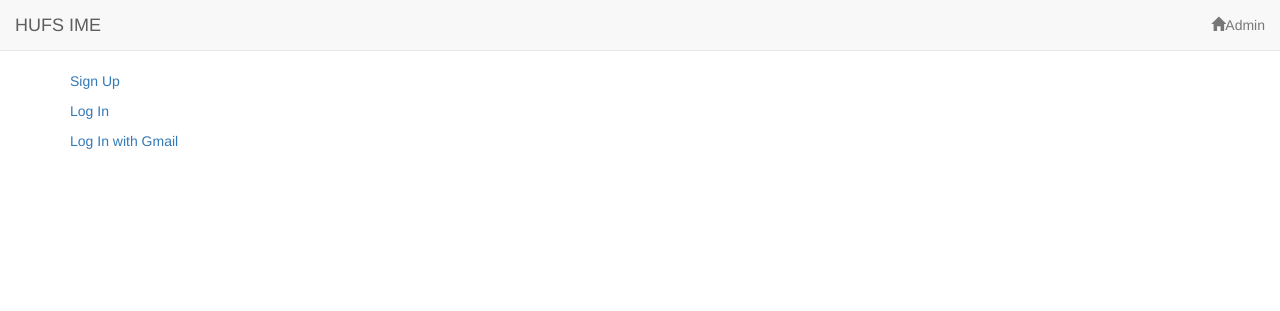
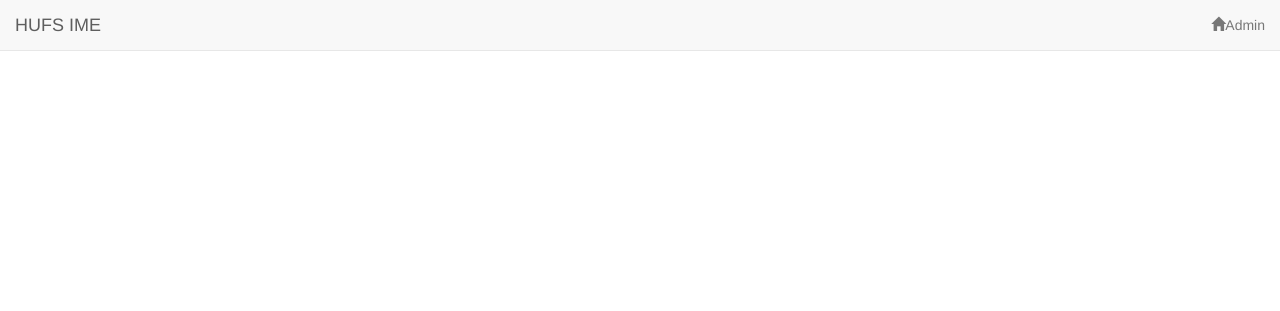
Before and after one commit to hufstest/HufsIME, a Django app: template new/users/templates/home.html in a window 1280 px wide. Shown: the top 311 px of the page. Run offline with Django 3.2, Linux system fonts and the light colour scheme; the template is opened without the code that fills it, so the values that code supplies are empty; parts of the project's set-up code (start-up, migrations or seed data) failed here and were passed over; some libraries are stand-ins or nearby versions.

Commit message:
진짜 마지막

```diff
--- a/new/new/settings.py
+++ b/new/new/settings.py
@@ -158,7 +158,7 @@ ACCOUNT_EMAIL_VERIFICATION = "none"
 SOCIALACCOUNT_QUERY_EMAIL = True
 
 LOGIN_REDIRECT_URL = 'home'
-LOGOUT_REDIRECT_URL = 'home'
+LOGOUT_REDIRECT_URL = 'login'
 
 STATIC_URL = '/static/'
 STATICFILES_DIRS = [
--- a/new/users/templates/home.html
+++ b/new/users/templates/home.html
@@ -102,9 +102,7 @@
 
 
 {% else %}
-  <p><a href="{% url 'signup' %}">Sign Up</a></p>
-  <p><a href="{% url 'login' %}">Log In </a></p>
-  <p><a href="{% provider_login_url 'google' %}">Log In with Gmail</a></p>
+
 {% endif %}
 {% endblock %}
 </body>
```
